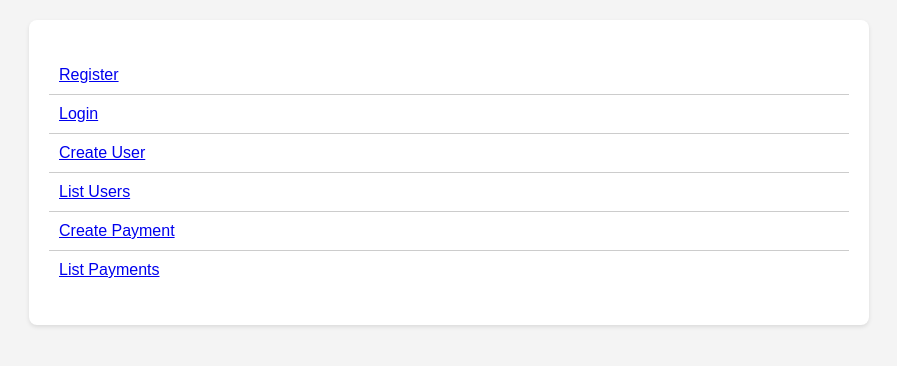
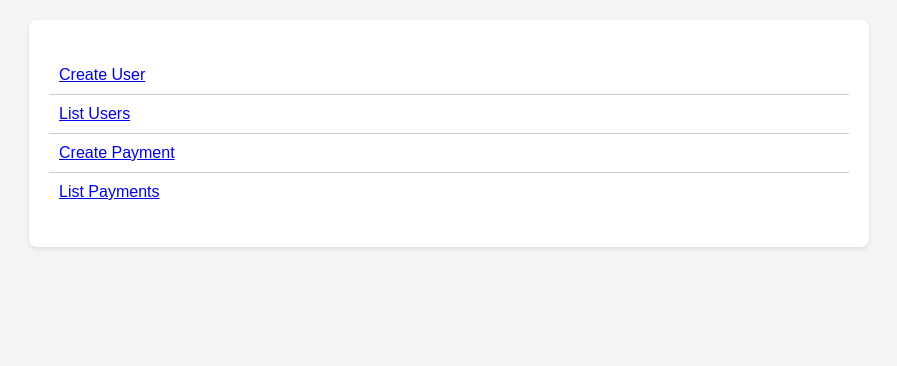
Before and after one commit to DiazRock/nest-js-studying, a React (Create React App) app in the folder apps/frontend/: page / in a window 1280 px wide. Shown: the top 366 px of the page, without its empty margins (191-1088 px from the left). Built offline with nearby package versions, Linux system fonts and the light colour scheme; no server answers.

Commit message:
REmoved for now the routes for login

```diff
--- a/apps/frontend/src/App.jsx
+++ b/apps/frontend/src/App.jsx
@@ -15,8 +15,8 @@
       <Router>
         <nav>
           <ul className="nav-links">
-            <li><Link to="/register">Register</Link></li>
-            <li><Link to="/login">Login</Link></li>
+            {/* <li><Link to="/register">Register</Link></li>
+            <li><Link to="/login">Login</Link></li> */}
             <li><Link to="/create-user">Create User</Link></li>
             <li><Link to="/list-users">List Users</Link></li>
             <li><Link to="/create-payment">Create Payment</Link></li>
```
